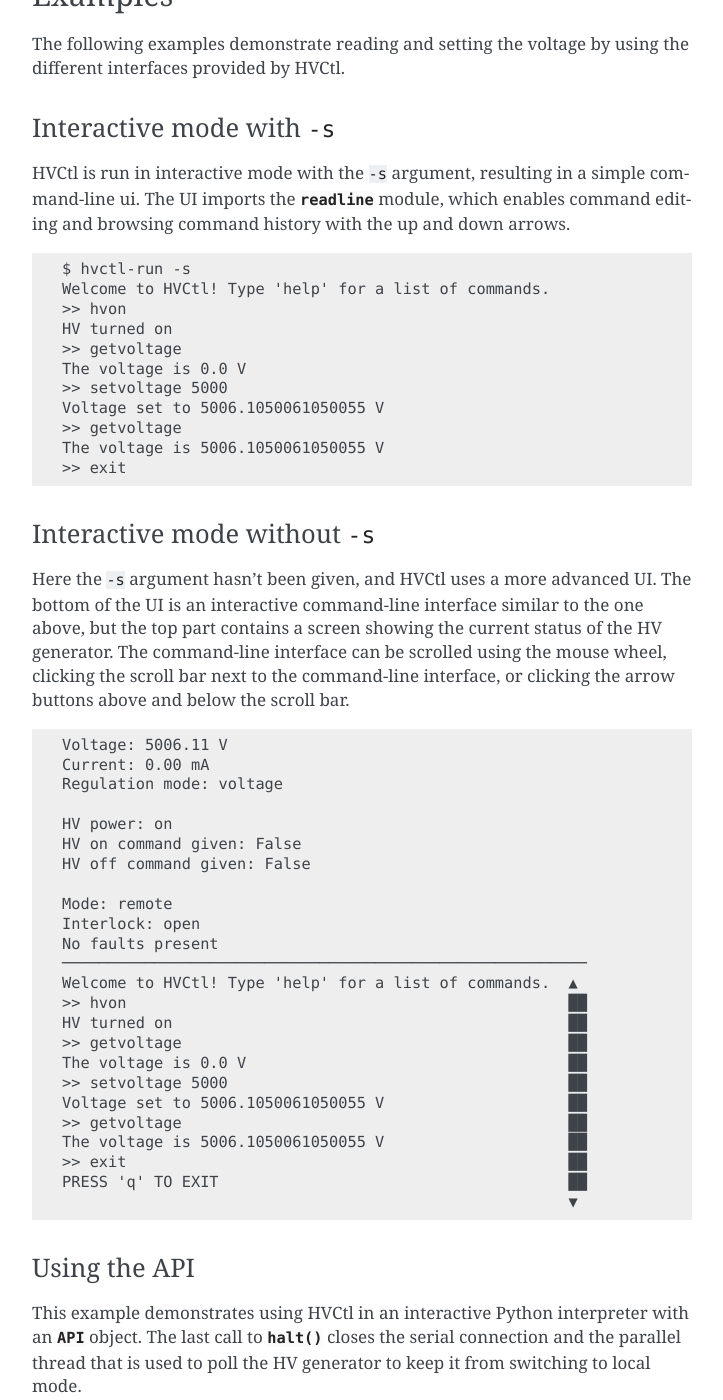
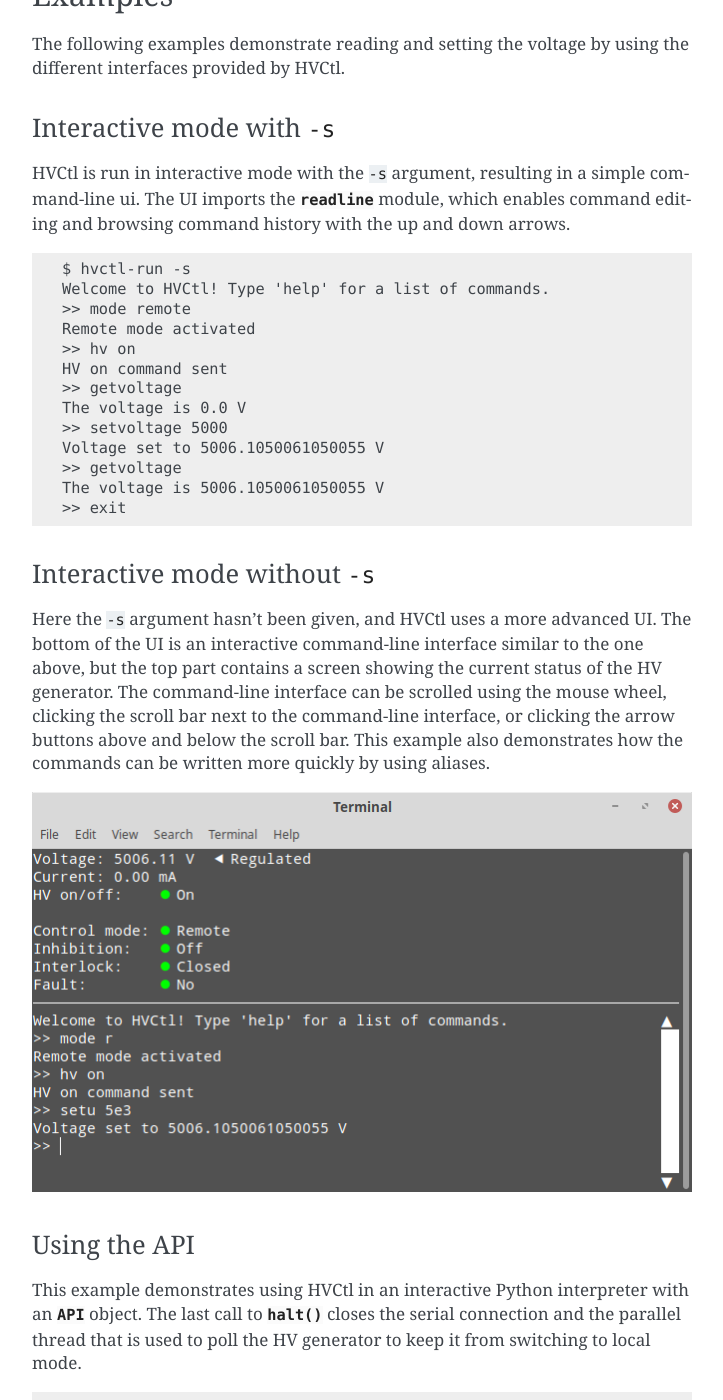
Before and after one commit to fkivela/HVCtl, a Sphinx documentation site: the page built from doc/sphinx/usage.rst, in a window 1280 px wide and 1400 px high, scrolled down 2099 px. Shown: the whole window, without its empty margins (388-1111 px from the left). Built offline with Sphinx 7.4.7, drawn with Linux system fonts in a browser that asks for light colours; some of the changed text lies outside the part shown.

Commit message:
Updated the examples

```diff
--- a/doc/sphinx/usage.rst
+++ b/doc/sphinx/usage.rst
@@ -91,8 +91,10 @@ The UI imports the :mod:`readline` module, which enables command editing and bro
 
     $ hvctl-run -s
     Welcome to HVCtl! Type 'help' for a list of commands.
-    >> hvon
-    HV turned on
+    >> mode remote
+    Remote mode activated
+    >> hv on
+    HV on command sent
     >> getvoltage
     The voltage is 0.0 V
     >> setvoltage 5000
@@ -108,33 +110,9 @@ Interactive mode without ``-s``
 Here the ``-s`` argument hasn't been given, and HVCtl uses a more advanced UI.
 The bottom of the UI is an interactive command-line interface similar to the one above, but the top part contains a screen showing the current status of the HV generator.
 The command-line interface can be scrolled using the mouse wheel, clicking the scroll bar next to the command-line interface, or clicking the arrow buttons above and below the scroll bar.
+This example also demonstrates how the commands can be written more quickly by using aliases.
 
-::
-
-    Voltage: 5006.11 V
-    Current: 0.00 mA
-    Regulation mode: voltage
-
-    HV power: on
-    HV on command given: False
-    HV off command given: False
-
-    Mode: remote
-    Interlock: open
-    No faults present
-    ─────────────────────────────────────────────────────────
-    Welcome to HVCtl! Type 'help' for a list of commands.  ▲
-    >> hvon                                                ██
-    HV turned on                                           ██
-    >> getvoltage                                          ██
-    The voltage is 0.0 V                                   ██
-    >> setvoltage 5000                                     ██
-    Voltage set to 5006.1050061050055 V                    ██
-    >> getvoltage                                          ██
-    The voltage is 5006.1050061050055 V                    ██
-    >> exit                                                ██
-    PRESS 'q' TO EXIT                                      ██
-                                                           ▼
+.. image:: example.png
 
 Using the API
 .............
@@ -144,10 +122,12 @@ The last call to :meth:`~hvctl.api.API.halt()` closes the serial connection and
 
 >>> import hvctl
 >>> api = hvctl.API()
+>>> api.set_mode('remote')
+>>> api.set_voltage(-5000)
+-5006.1050061050055
 >>> api.get_voltage()
 -0.0
->>> api.set_voltage(-5000)
--5006.1050061050055
+>>> api.hv_on()
 >>> api.get_voltage()
 -5006.1050061050055
 >>> api.halt()
@@ -165,5 +145,5 @@ The script uses ``with`` blocks to ensure that both the :class:`~hvctl.api.API`
 
     with VirtualHV as vhv:
         with API(port=vhv.connection.port) as api:
-            api.set_voltage(-5000)
+            api.set_mode('remote')
             # More code here...
--- a/todo.txt
+++ b/todo.txt
@@ -3,7 +3,6 @@ TODO:
 ### Now ###
 
 ### Soon ###
-- Make sure the examples in usage.rst are correct and up-to-date
 - Investigate: HVCtl with test-interlock sometimes starts in local mode
 
 ### Before this is ready ###
```
Also changed, not shown: doc/sphinx/example.png (added), 7 other files.
